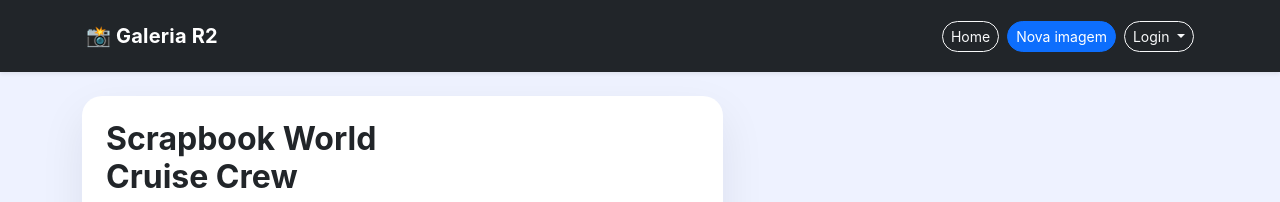
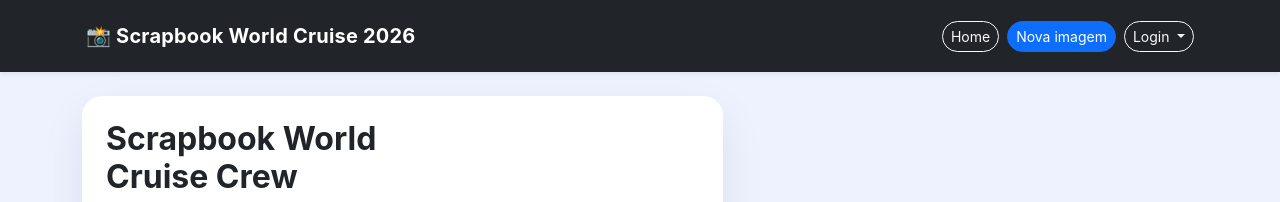
Before and after one commit to ejanegreiros/scrapbook, a website: page public/index.html in a window 1280 px wide. Shown: the top 202 px of the page. Drawn offline with nearby package versions, Linux system fonts and the light colour scheme; no server answers; a script that the page names is missing.

Commit message:
altera titulo

```diff
--- a/public/index.html
+++ b/public/index.html
@@ -144,7 +144,7 @@
 <body>
 <header class="navbar navbar-expand-lg navbar-dark bg-dark sticky-top shadow-sm">
   <div class="container px-3 py-2">
-    <a class="navbar-brand" href="#">📸 Galeria R2</a>
+    <a class="navbar-brand" href="#">📸 Scrapbook World Cruise 2026</a>
     <div class="d-flex gap-2 ms-auto align-items-center">
       <button id="home-btn" class="btn btn-outline-light btn-sm btn-rounded">Home</button>
       <button id="new-image-btn" class="btn btn-primary btn-sm btn-rounded">Nova imagem</button>
```
